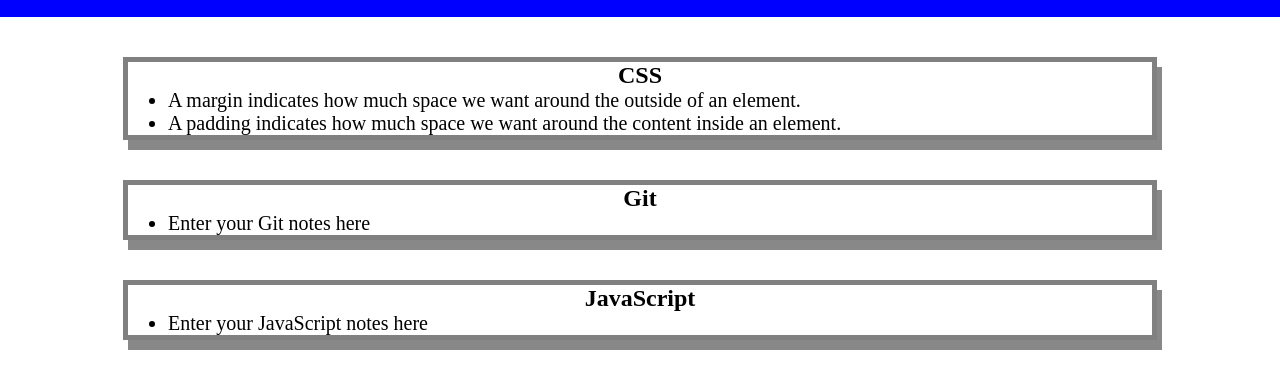
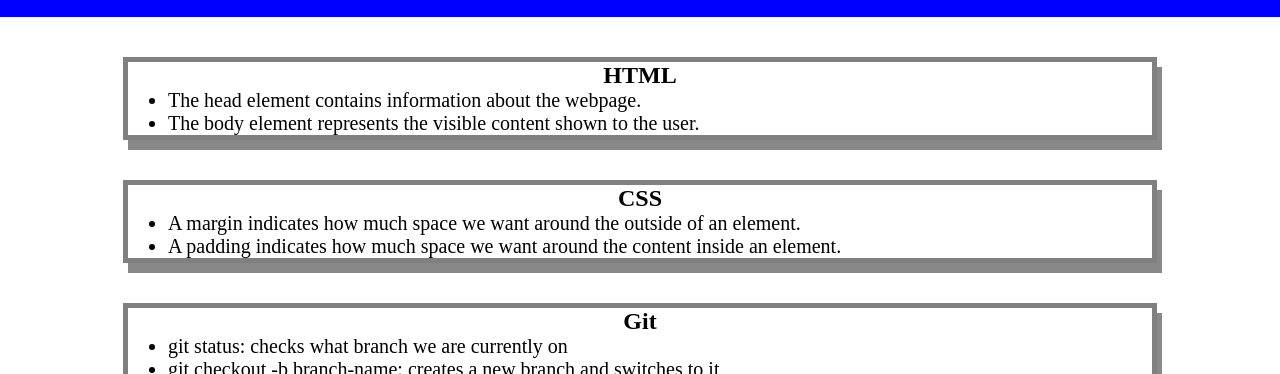
Before and after one commit to tony-pizza-2u/prework-study-guide, a plain HTML site: page index.html in a window 1280 px wide. Shown: the part 103-477 px from the top of the page. Drawn offline with Linux system fonts and the light colour scheme.

Commit message:
Sync index.html with modules

```diff
--- a/index.html
+++ b/index.html
@@ -13,6 +13,15 @@
       <img src="./assets/bowtie-cat.png" alt="Profile image of cat wearing a bow tie." />
     </header>
     <main>
+
+      <section class="card" id="html-section">
+        <h2>HTML</h2>
+        <ul>
+          <li>The head element contains information about the webpage.</li>
+          <li>The body element represents the visible content shown to the user.</li>
+        </ul>
+      </section>
+
       <section class="card" id="css-section">
         <h2>CSS</h2>
         <ul>
@@ -24,7 +33,8 @@
       <section class="card" id="git-section">
         <h2>Git</h2>
         <ul>
-          <li>Enter your Git notes here</li>
+          <li>git status: checks what branch we are currently on</li>
+          <li>git checkout -b branch-name: creates a new branch and switches to it</li>
         </ul>
       </section>
 
```
